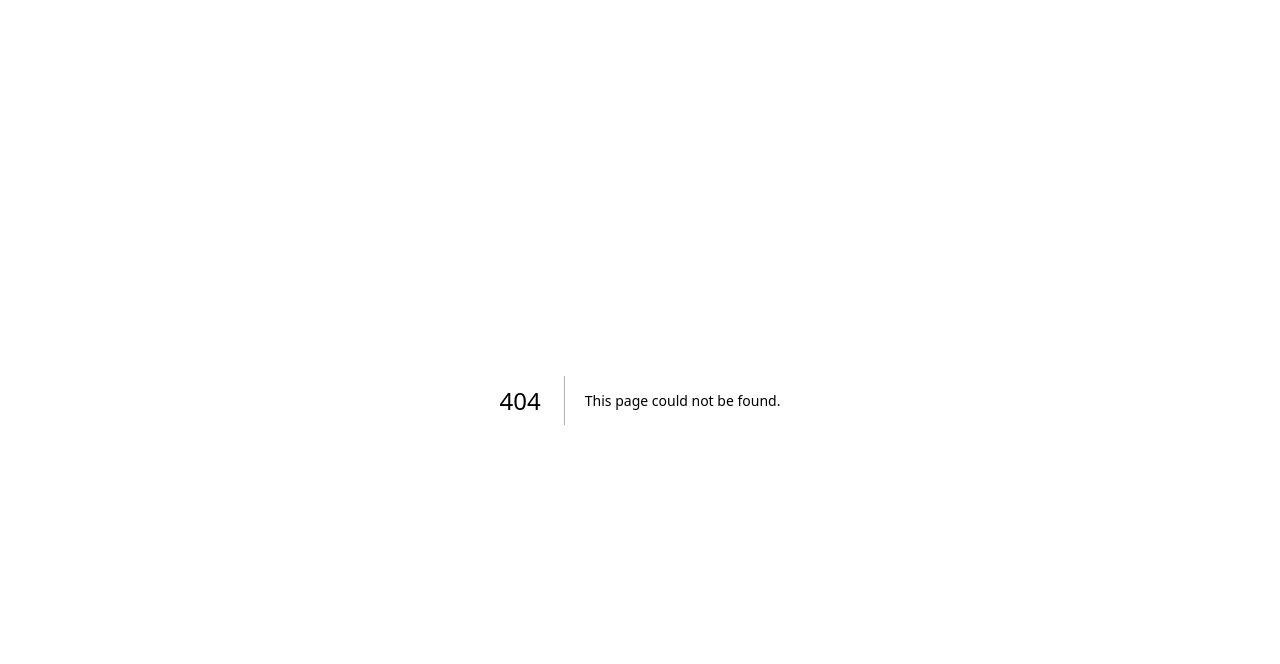
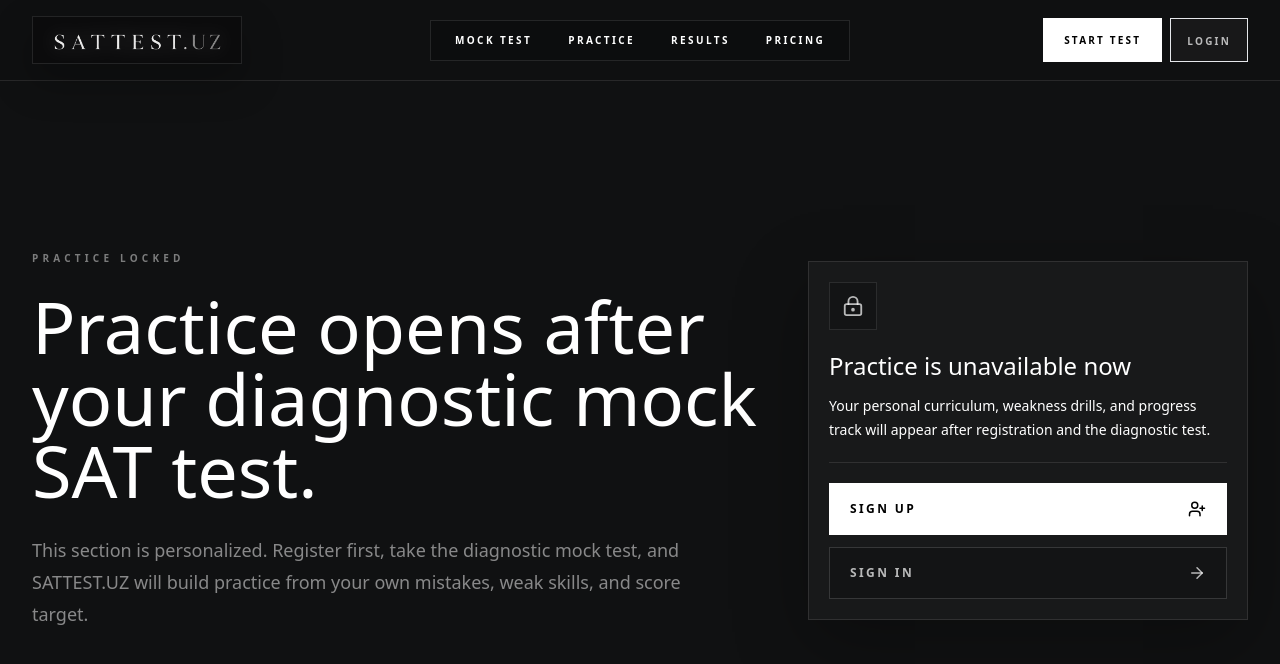
Before and after one commit to batyrovbahrom96-svg/SAT1600.uz, a Next.js app in the folder frontend/: page /practice in a window 1280 px wide. Before the commit this address had no page. Shown: the top 664 px of the page. Built offline with nearby package versions, Linux system fonts and the light colour scheme; no server answers.

Commit message:
Add locked practice access page

```diff
--- /dev/null
+++ b/frontend/app/practice/page.tsx
@@ -0,0 +1,57 @@
+"use client";
+
+import Link from "next/link";
+import { useEffect } from "react";
+import { useRouter } from "next/navigation";
+import { ArrowRight, LockKeyhole, UserPlus } from "lucide-react";
+import { LuxuryNavbar } from "@/components/LuxuryNavbar";
+import { getToken } from "@/lib/api";
+
+export default function PracticeAccessPage() {
+  const router = useRouter();
+
+  useEffect(() => {
+    if (getToken()) {
+      router.push("/dashboard");
+    }
+  }, [router]);
+
+  return (
+    <main className="min-h-screen bg-[#101112] text-white">
+      <LuxuryNavbar />
+
+      <section className="mx-auto grid min-h-[calc(100vh-81px)] max-w-7xl gap-10 px-5 py-14 md:px-8 lg:grid-cols-[1fr_440px] lg:items-center">
+        <div>
+          <p className="text-[10px] font-black uppercase tracking-[0.42em] text-white/45">Practice locked</p>
+          <h1 className="mt-6 max-w-4xl text-5xl font-light leading-none text-white md:text-7xl">
+            Practice opens after your diagnostic mock SAT test.
+          </h1>
+          <p className="mt-7 max-w-2xl text-lg font-light leading-8 text-white/50">
+            This section is personalized. Register first, take the diagnostic mock test, and SATTEST.UZ will build practice from your own mistakes, weak skills, and score target.
+          </p>
+        </div>
+
+        <div className="border border-white/10 bg-white/[0.035] p-5 shadow-[0_24px_70px_rgba(0,0,0,0.28)]">
+          <div className="border-b border-white/10 pb-5">
+            <div className="flex h-12 w-12 items-center justify-center border border-white/10 bg-black/20 text-white/70">
+              <LockKeyhole size={22} />
+            </div>
+            <h2 className="mt-5 text-2xl font-light text-white">Practice is unavailable now</h2>
+            <p className="mt-3 text-sm font-light leading-6 text-white/48">
+              Your personal curriculum, weakness drills, and progress track will appear after registration and the diagnostic test.
+            </p>
+          </div>
+
+          <div className="mt-5 grid gap-3">
+            <Link className="flex h-13 items-center justify-between border border-white bg-white px-5 py-4 text-xs font-black uppercase tracking-[0.2em] text-black transition-colors hover:bg-transparent hover:text-white" href="/register">
+              Sign Up <UserPlus size={18} />
+            </Link>
+            <Link className="flex h-13 items-center justify-between border border-white/15 bg-black/20 px-5 py-4 text-xs font-black uppercase tracking-[0.2em] text-white/70 transition-colors hover:border-white/35 hover:text-white" href="/login">
+              Sign In <ArrowRight size={18} />
+            </Link>
+          </div>
+        </div>
+      </section>
+    </main>
+  );
+}
--- a/frontend/components/LuxuryNavbar.tsx
+++ b/frontend/components/LuxuryNavbar.tsx
@@ -4,7 +4,7 @@ import Link from "next/link";
 
 const navItems = [
   { label: "Mock Test", href: "/mock-test" },
-  { label: "Practice", href: "/dashboard" },
+  { label: "Practice", href: "/practice" },
   { label: "Results", href: "/results/demo" },
   { label: "Pricing", href: "/#pricing" }
 ];
```
